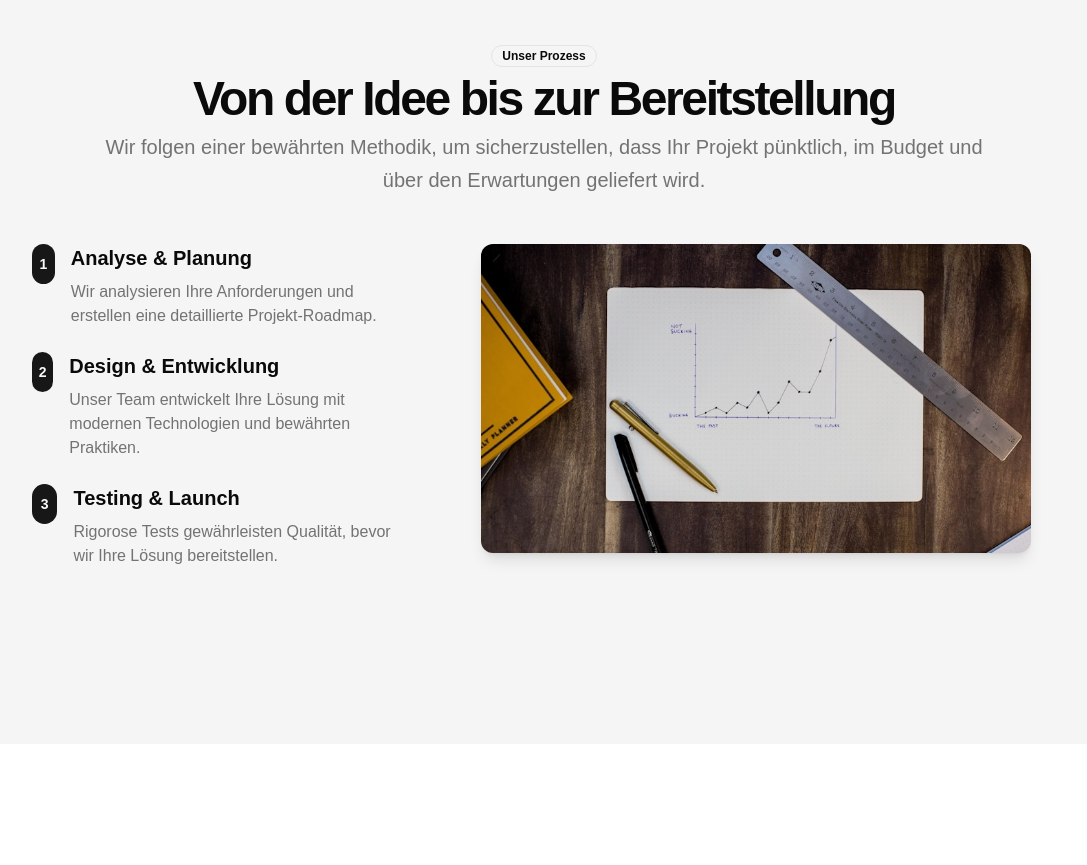
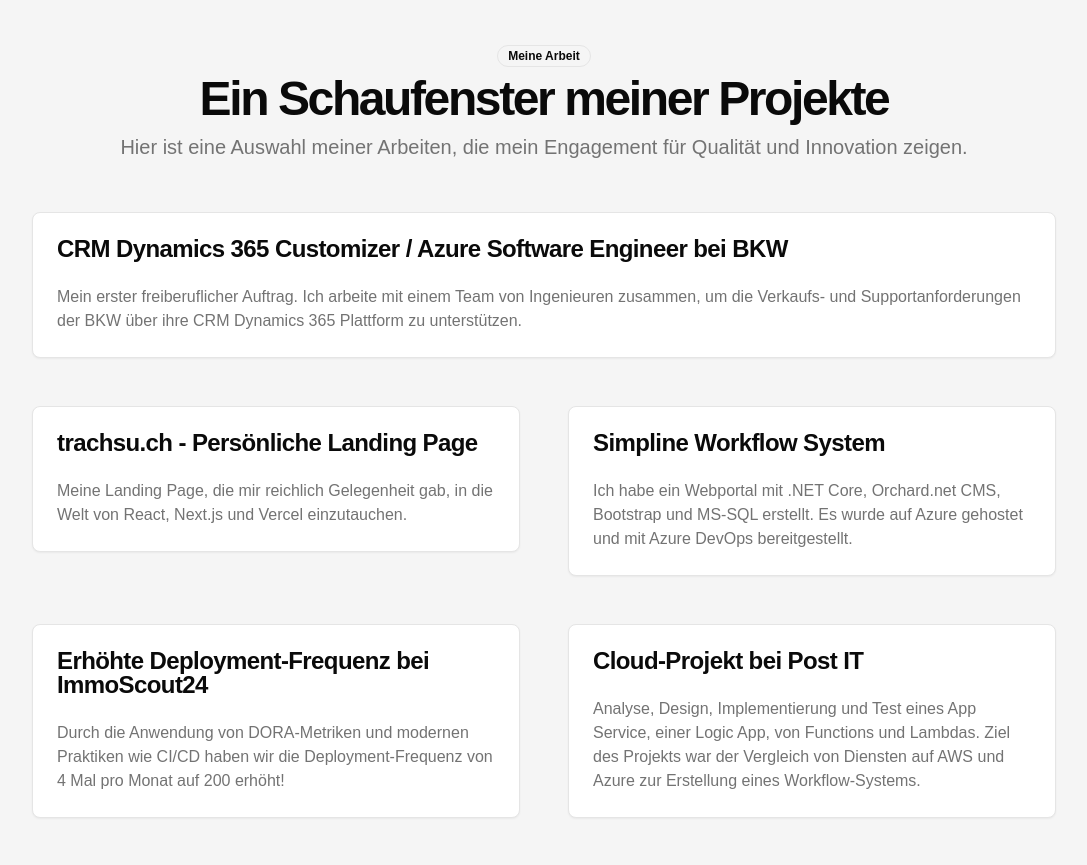
Before and after one commit to markus-codechefs/codechefs-website, a Next.js app: page / in a window 1280 px wide. Shown: the part 1880-2745 px from the top of the page, without its empty margins (96-1183 px from the left). Built offline with nearby package versions, Linux system fonts and the light colour scheme.

Commit message:
Added actual projects

```diff
--- a/contexts/language-context.tsx
+++ b/contexts/language-context.tsx
@@ -17,6 +17,7 @@ const translations = {
     // Header
     "nav.services": "Dienstleistungen",
     "nav.about": "Über uns",
+    "nav.projects": "Projekte",
     "nav.contact": "Kontakt",
 
     // Hero Section
@@ -107,6 +108,29 @@ const translations = {
     "contact.form.message.placeholder": "Erzählen Sie uns von Ihren Projektanforderungen...",
     "contact.form.submit": "Nachricht senden",
 
+    // Projects Section
+    "projects.badge": "Meine Arbeit",
+    "projects.title": "Ein Schaufenster meiner Projekte",
+    "projects.description": "Hier ist eine Auswahl meiner Arbeiten, die mein Engagement für Qualität und Innovation zeigen.",
+    "projects.bkw.title": "CRM Dynamics 365 Customizer / Azure Software Engineer bei BKW",
+    "projects.bkw.description":
+      "Mein erster freiberuflicher Auftrag. Ich arbeite mit einem Team von Ingenieuren zusammen, um die Verkaufs- und Supportanforderungen der BKW über ihre CRM Dynamics 365 Plattform zu unterstützen.",
+    "projects.trachsuch.title": "trachsu.ch - Persönliche Landing Page",
+    "projects.trachsuch.description":
+      "Meine Landing Page, die mir reichlich Gelegenheit gab, in die Welt von React, Next.js und Vercel einzutauchen.",
+    "projects.simpline.title": "Simpline Workflow System",
+    "projects.simpline.description":
+      "Ich habe ein Webportal mit .NET Core, Orchard.net CMS, Bootstrap und MS-SQL erstellt. Es wurde auf Azure gehostet und mit Azure DevOps bereitgestellt.",
+    "projects.immoscout.title": "Erhöhte Deployment-Frequenz bei ImmoScout24",
+    "projects.immoscout.description":
+      "Durch die Anwendung von DORA-Metriken und modernen Praktiken wie CI/CD haben wir die Deployment-Frequenz von 4 Mal pro Monat auf 200 erhöht!",
+    "projects.post.title": "Cloud-Projekt bei Post IT",
+    "projects.post.description":
+      "Analyse, Design, Implementierung und Test eines App Service, einer Logic App, von Functions und Lambdas. Ziel des Projekts war der Vergleich von Diensten auf AWS und Azure zur Erstellung eines Workflow-Systems.",
+    "projects.meisterwerk.title": "Automatisiertes Personal Debtcheck API von Intrum Justitia AG für Meisterwerk GmbH",
+    "projects.meisterwerk.description":
+      "Analyse, Design, Implementierung und Testen der API. Integration und Automatisierung des Bestellprozesses beim Kunden.",
+
     // Examples Section
     "examples.analytics.title": "Analytics Dashboards",
     "examples.analytics.description": "Datenvisualisierung und Business Intelligence Lösungen",
@@ -132,6 +156,7 @@ const translations = {
     // Header
     "nav.services": "Services",
     "nav.about": "About",
+    "nav.projects": "Projects",
     "nav.contact": "Contact",
 
     // Hero Section
@@ -221,6 +246,29 @@ const translations = {
     "contact.form.message.placeholder": "Tell us about your project requirements...",
     "contact.form.submit": "Send Message",
 
+    // Projects Section
+    "projects.badge": "My Work",
+    "projects.title": "A Showcase of My Projects",
+    "projects.description": "Here is a selection of my work, demonstrating my commitment to quality and innovation.",
+    "projects.bkw.title": "CRM Dynamics 365 Customizer / Azure Software Engineer at BKW",
+    "projects.bkw.description":
+      "My first Freelancer Contract. I'm working with a team of engineers to support the sales and support needs of BKW via their CRM Dynamics 365 Platform.",
+    "projects.trachsuch.title": "trachsu.ch - Personal Landing Page",
+    "projects.trachsuch.description":
+      "My landing page, which gave me ample opportunity to dive into the world of react, nextjs and vercel.",
+    "projects.simpline.title": "Simpline Workflow System",
+    "projects.simpline.description":
+      "I created a web portal using .NET Core, Orchard.net CMS, Bootstrap, and MS-SQL. It was hosted on Azure and deployed with Azure DevOps.",
+    "projects.immoscout.title": "Increased Deployment Frequency at ImmoScout24",
+    "projects.immoscout.description":
+      "Applying the DORA metrics and modern practices like CI/CD we increased the deployment frequency to production from 4 times per month to 200!",
+    "projects.post.title": "Cloud Project at Post IT",
+    "projects.post.description":
+      "Analysis, design, implementation and testing of an App Service, Logic App, Functions and Lambdas. Purpose of the project was to compare services on AWS and Azure creating a Workflow System.",
+    "projects.meisterwerk.title": "Automated Personal Debtcheck API from Intrum Justitia AG for Meisterwerk GmbH",
+    "projects.meisterwerk.description":
+      "Analysis, design, implementation and testing of the API. Integration and automation of the ordering process at the customer.",
+
     // Examples Section
     "examples.analytics.title": "Analytics Dashboards",
     "examples.analytics.description": "Data visualization and business intelligence solutions",
--- a/landing-page.tsx
+++ b/landing-page.tsx
@@ -24,7 +24,10 @@ export default function Component() {
           <Link href="#services" className="text-sm font-medium hover:underline underline-offset-4">
             {t("nav.services")}
           </Link>
-          <Link href="#about" className="text-sm font-medium hover:underline underline-offset-4">
+          <Link href="#projects" className="text-sm font-medium hover:underline underline-offset-4">
+            {t("nav.projects")}
+          </Link>
+          <Link href="#about" className="text-sm font-medium hover:underline underline-offset-4 hidden sm:inline">
             {t("nav.about")}
           </Link>
           <Link href="#contact" className="text-sm font-medium hover:underline underline-offset-4">
@@ -179,8 +182,73 @@ export default function Component() {
           </div>
         </section>
 
+        {/* Projects Section */}
+        <section id="projects" className="w-full py-12 md:py-24 lg:py-32 bg-muted">
+          <div className="container px-4 md:px-6">
+            <div className="flex flex-col items-center justify-center space-y-4 text-center">
+              <div className="space-y-2">
+                <Badge variant="outline">{t("projects.badge")}</Badge>
+                <h2 className="text-3xl font-bold tracking-tighter sm:text-5xl">{t("projects.title")}</h2>
+                <p className="max-w-[900px] text-muted-foreground md:text-xl/relaxed lg:text-base/relaxed xl:text-xl/relaxed">
+                  {t("projects.description")}
+                </p>
+              </div>
+            </div>
+            <div className="mx-auto grid max-w-5xl items-start gap-6 py-12 lg:grid-cols-2 lg:gap-12">
+              <Card className="lg:col-span-2">
+                <CardHeader>
+                  <CardTitle>{t("projects.bkw.title")}</CardTitle>
+                </CardHeader>
+                <CardContent>
+                  <p className="text-muted-foreground">{t("projects.bkw.description")}</p>
+                </CardContent>
+              </Card>
+              <Card>
+                <CardHeader>
+                  <CardTitle>{t("projects.trachsuch.title")}</CardTitle>
+                </CardHeader>
+                <CardContent>
+                  <p className="text-muted-foreground">{t("projects.trachsuch.description")}</p>
+                </CardContent>
+              </Card>
+              <Card>
+                <CardHeader>
+                  <CardTitle>{t("projects.simpline.title")}</CardTitle>
+                </CardHeader>
+                <CardContent>
+                  <p className="text-muted-foreground">{t("projects.simpline.description")}</p>
+                </CardContent>
+              </Card>
+              <Card>
+                <CardHeader>
+                  <CardTitle>{t("projects.immoscout.title")}</CardTitle>
+                </CardHeader>
+                <CardContent>
+                  <p className="text-muted-foreground">{t("projects.immoscout.description")}</p>
+                </CardContent>
+              </Card>
+              <Card>
+                <CardHeader>
+                  <CardTitle>{t("projects.post.title")}</CardTitle>
+                </CardHeader>
+                <CardContent>
+                  <p className="text-muted-foreground">{t("projects.post.description")}</p>
+                </CardContent>
+              </Card>
+              <Card>
+                <CardHeader>
+                  <CardTitle>{t("projects.meisterwerk.title")}</CardTitle>
+                </CardHeader>
+                <CardContent>
+                  <p className="text-muted-foreground">{t("projects.meisterwerk.description")}</p>
+                </CardContent>
+              </Card>
+            </div>
+          </div>
+        </section>
+
         {/* Process Section */}
-        <section className="w-full py-12 md:py-24 lg:py-32 bg-muted">
+        <section className="w-full py-12 md:py-24 lg:py-32">
           <div className="container px-4 md:px-6">
             <div className="flex flex-col items-center justify-center space-y-4 text-center">
               <div className="space-y-2">
```
